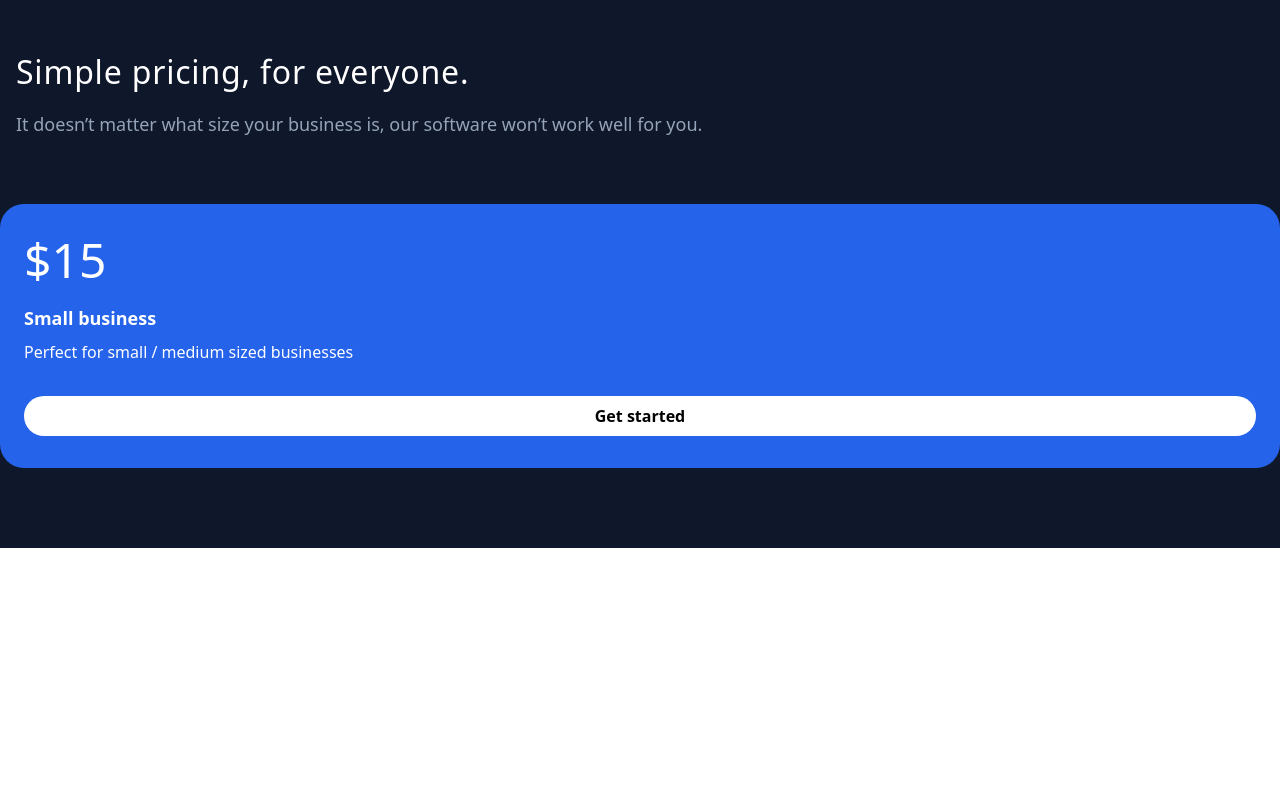
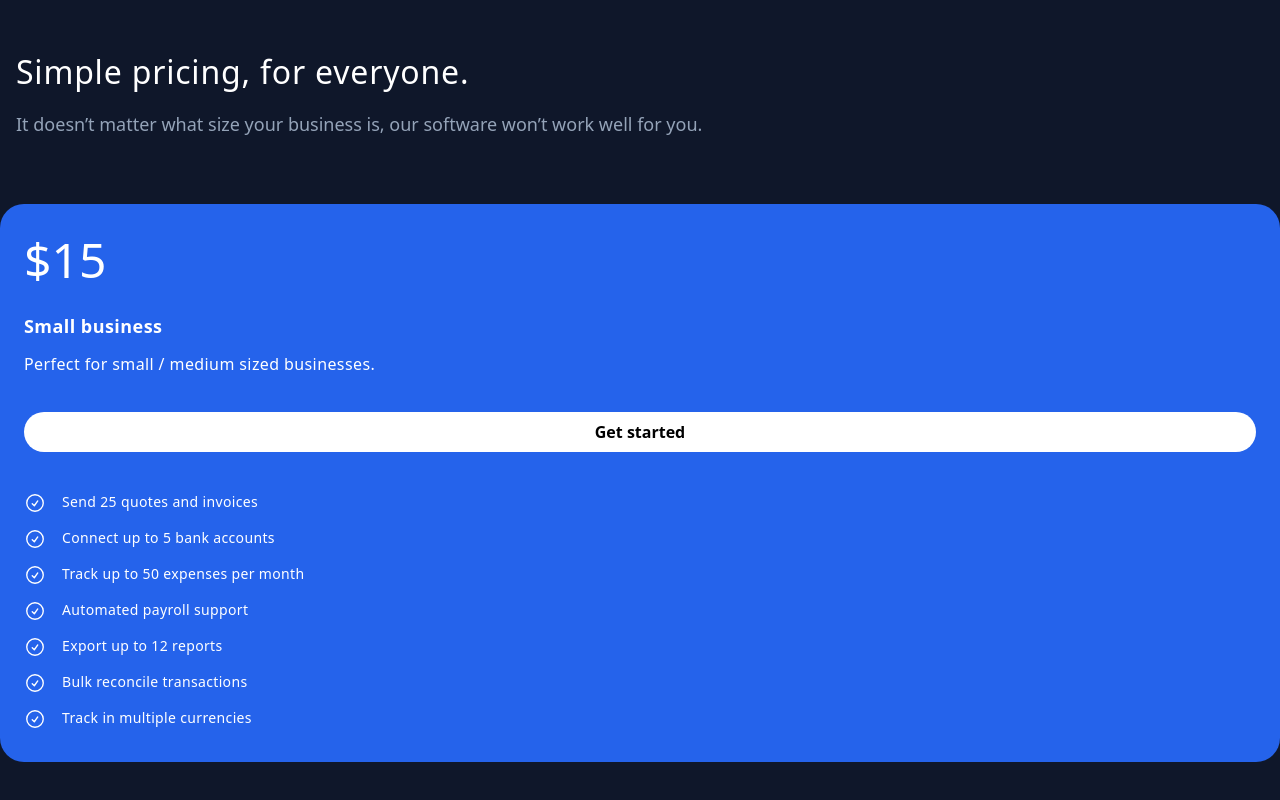
Before and after one commit to amine-omari/Taxpal-clone, a Next.js app: page / in a window 1280 px wide. Shown: the part 7210-8010 px from the top of the page. Before the commit the page ends 7758 px from the top, so only its background shows below. Built offline with nearby package versions, Linux system fonts and the light colour scheme.

Commit message:
feat: add texts from services array

```diff
--- a/components/PlansCard.jsx
+++ b/components/PlansCard.jsx
@@ -1,20 +1,62 @@
+import CircleCheckIcon from "@/icons/CircleCheckIcon";
 import Link from "next/link";
 import React from "react";
 
 const PlansCard = () => {
+  const services = [
+    {
+      id: 1,
+      text: "Send 25 quotes and invoices",
+    },
+    {
+      id: 2,
+      text: "Connect up to 5 bank accounts",
+    },
+    {
+      id: 3,
+      text: "Track up to 50 expenses per month",
+    },
+    {
+      id: 4,
+      text: "Automated payroll support",
+    },
+    {
+      id: 5,
+      text: "Export up to 12 reports",
+    },
+    {
+      id: 6,
+      text: "Bulk reconcile transactions",
+    },
+    {
+      id: 7,
+      text: "Track in multiple currencies",
+    },
+  ];
+
   return (
     <div className="relative px-2 py-8 text-white">
       <div className="absolute -left-4 -right-4 top-0 h-full rounded-3xl bg-blue-600"></div>
       <div className="relative">
         <p className="text-5xl">$15</p>
-        <h3 className="mt-5 text-lg font-semibold">Small business</h3>
-        <p className="mt-2">Perfect for small / medium sized businesses</p>
+        <h3 className="mt-7 text-lg font-semibold tracking-wide">Small business</h3>
+        <p className="mt-3 tracking-wide">Perfect for small / medium sized businesses.</p>
         <Link
           href="/"
-          className="mt-8 flex justify-center rounded-full bg-white px-4 py-2 font-semibold text-black hover:bg-blue-50"
+          className="mt-9 flex justify-center rounded-full bg-white px-4 py-2 font-semibold text-black hover:bg-blue-50"
         >
           Get started
         </Link>
+        <div className="text-sm mt-10 space-y-3.5">
+          {services.map(({ id, text }) => (
+            <div key={id} className="flex space-x-4">
+              <span>
+                <CircleCheckIcon />
+              </span>
+              <p className="tracking-wide">{text}</p>
+            </div>
+          ))}
+        </div>
       </div>
     </div>
   );
```
